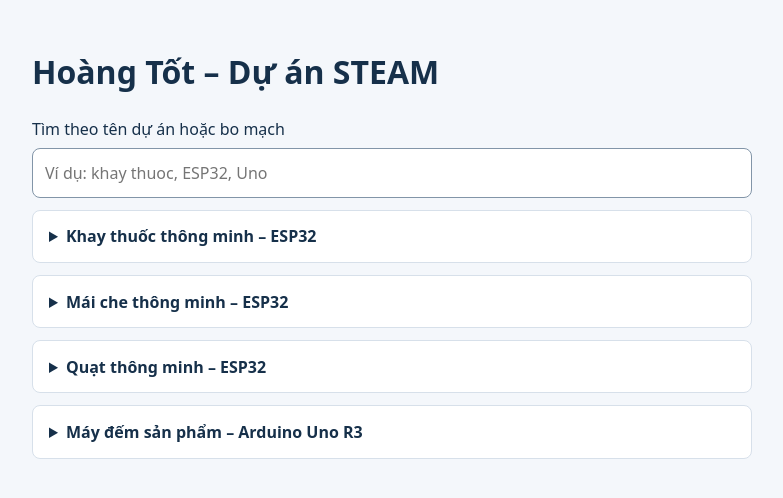
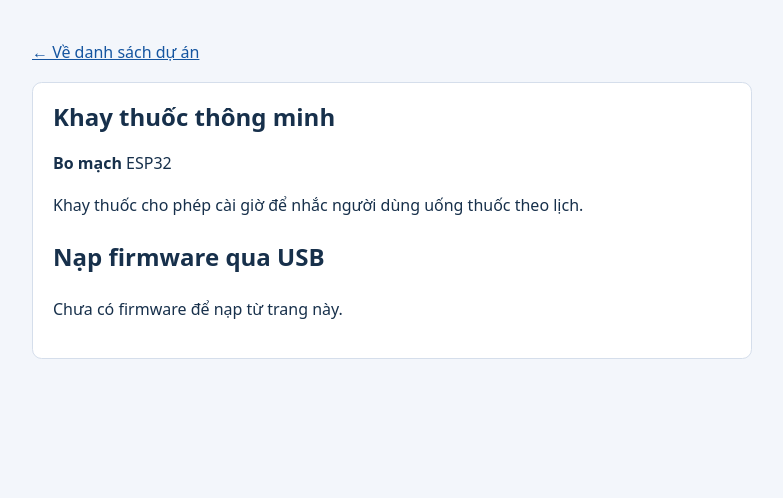
Before and after one commit to hoangtot-steam/hoangtot-steam.github.io, a plain HTML site: page index.html in a window 1280 px wide. Shown: the whole page, without its empty margins (248-1031 px from the left). Drawn offline with Linux system fonts and the light colour scheme.

Commit message:
Update index.html

```diff
--- a/index.html
+++ b/index.html
@@ -3,117 +3,51 @@
 <head>
   <meta charset="utf-8">
   <meta name="viewport" content="width=device-width, initial-scale=1">
-  <title>Hoàng Tốt – Dự án STEAM</title>
-
+  <title>Khay thuốc thông minh – Hoàng Tốt STEAM</title>
   <style>
     body {
-      max-width: 720px;
-      margin: 3rem auto;
-      padding: 0 1rem;
-      background: #f4f7fb;
-      color: #16304a;
-      font: 1rem/1.5 system-ui, sans-serif;
+      margin: 0;
+      background: #f3f6fb;
+      color: #17304b;
+      font: 1rem/1.6 system-ui, sans-serif;
     }
 
-    label {
-      display: block;
-      margin-bottom: .4rem;
+    main {
+      max-width: 720px;
+      margin: 2.5rem auto;
+      padding: 0 1rem;
     }
 
-    input {
-      box-sizing: border-box;
-      width: 100%;
-      padding: .75rem;
-      border: 1px solid #8295a8;
-      border-radius: .5rem;
-      background: white;
-      font: inherit;
-    }
-
-    details {
-      margin-top: .75rem;
-      border: 1px solid #d7e0ea;
-      border-radius: .5rem;
+    article {
+      margin-top: 1rem;
+      padding: 1.25rem;
+      border: 1px solid #d5deeb;
+      border-radius: .6rem;
       background: white;
     }
 
-    summary {
-      padding: .85rem 1rem;
-      cursor: pointer;
-      font-weight: 600;
+    h1 {
+      margin-top: 0;
+      line-height: 1.2;
     }
 
-    summary:hover {
-      background: #eaf3ff;
-    }
-
-    details p {
-      margin: 0;
-      padding: 0 1rem 1rem;
+    a {
+      color: #1555a0;
     }
   </style>
 </head>
-
 <body>
   <main>
-    <h1>Hoàng Tốt – Dự án STEAM</h1>
+    <a href="./index.html">← Về danh sách dự án</a>
 
-    <label for="tim">Tìm theo tên dự án hoặc bo mạch</label>
-    <input id="tim" type="search" placeholder="Ví dụ: khay thuoc, ESP32, Uno">
+    <article>
+      <h1>Khay thuốc thông minh</h1>
+      <p><strong>Bo mạch</strong> ESP32</p>
+      <p>Khay thuốc cho phép cài giờ để nhắc người dùng uống thuốc theo lịch.</p>
 
-    <p id="khong-co" role="status" hidden>Không tìm thấy dự án phù hợp.</p>
-
-    <div id="du-an">
-      <details>
-        <summary>Khay thuốc thông minh – ESP32</summary>
-        <p>Khay thuốc dùng ESP32 để cài giờ và nhắc uống thuốc.</p>
-      </details>
-
-      <details>
-        <summary>Mái che thông minh – ESP32</summary>
-        <p>Mái che tự đóng hoặc mở theo mưa, ánh sáng, nhiệt độ và độ ẩm.</p>
-      </details>
-
-      <details>
-        <summary>Quạt thông minh – ESP32</summary>
-        <p>Quạt bật theo chuyển động và có thể điều khiển bằng Blynk.</p>
-      </details>
-
-      <details>
-        <summary>Máy đếm sản phẩm – Arduino Uno R3</summary>
-        <p>Cảm biến hồng ngoại đếm sản phẩm và hiển thị số lượng trên LCD.</p>
-      </details>
-    </div>
+      <h2>Nạp firmware qua USB</h2>
+      <p>Chưa có firmware để nạp từ trang này.</p>
+    </article>
   </main>
-
-  <script>
-    const oTim = document.querySelector("#tim");
-    const duAn = document.querySelectorAll("#du-an details");
-    const thongBao = document.querySelector("#khong-co");
-
-    function boDau(chuoi) {
-      return chuoi.toLowerCase().normalize("NFD")
-        .replace(/\p{M}/gu, "")
-        .replaceAll("đ", "d")
-        .trim();
-    }
-
-    function locDuAn() {
-      const tuKhoa = boDau(oTim.value);
-      let soKetQua = 0;
-
-      for (const muc of duAn) {
-        const ten = muc.querySelector("summary").textContent;
-        const phuHop = boDau(ten).includes(tuKhoa);
-        muc.hidden = !phuHop;
-        if (phuHop) soKetQua++;
-      }
-
-      thongBao.hidden = soKetQua > 0;
-    }
-
-    oTim.addEventListener("input", locDuAn);
-    locDuAn();
-  </script>
 </body>
 </html>
```
